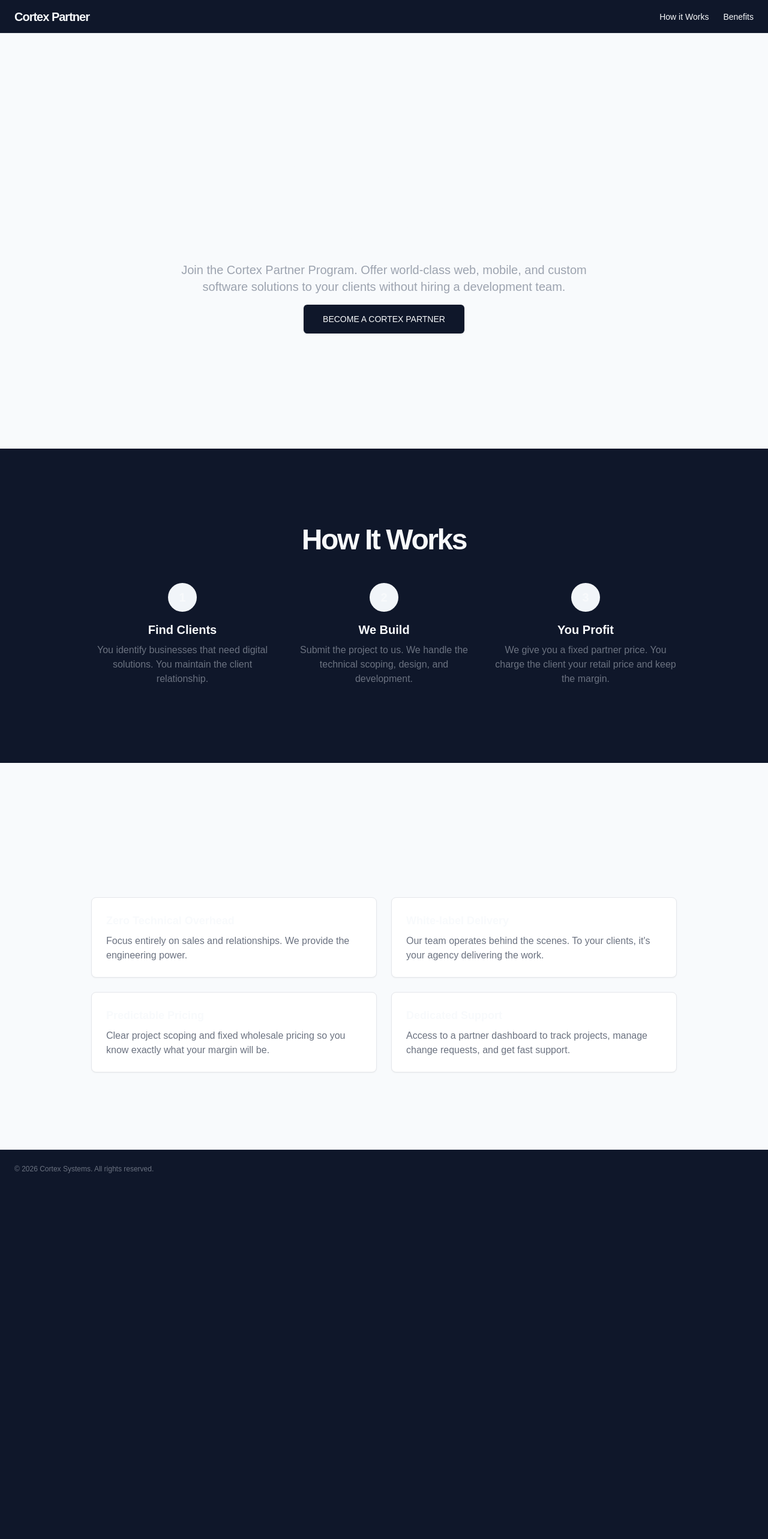
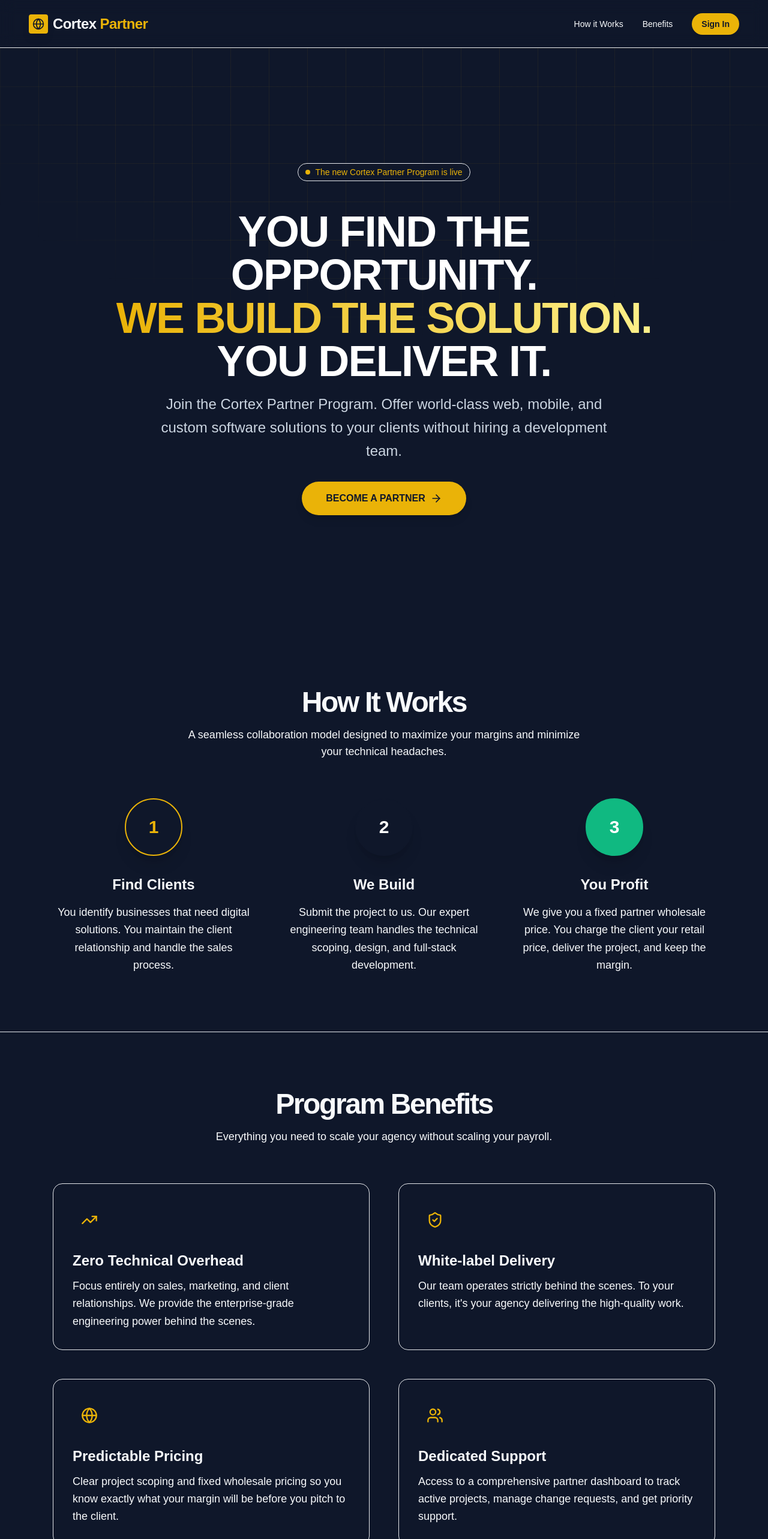
Before and after one commit to g-softtech/cortex-partner, a Next.js app: page / in a window 1280 px wide. Shown: the top 2566 px of the page at 60% size. Before the commit the page ends 1981 px from the top, so only its background shows below. Built offline with nearby package versions, Linux system fonts and the light colour scheme.

Commit message:
style: overhaul landing page design with dark mode and brand colors

```diff
--- a/src/app/page.tsx
+++ b/src/app/page.tsx
@@ -1,42 +1,65 @@
 import Link from "next/link";
+import { ArrowRight, Globe, ShieldCheck, TrendingUp, Users } from "lucide-react";
 
 export default function LandingPage() {
   return (
     <div className="flex flex-col min-h-screen">
       {/* Navigation */}
-      <header className="px-4 lg:px-6 h-14 flex items-center border-b">
-        <Link className="flex items-center justify-center" href="/">
-          <span className="font-bold text-xl tracking-tighter">Cortex Partner</span>
+      <header className="px-6 lg:px-12 h-20 flex items-center border-b border-border bg-background/80 backdrop-blur-md sticky top-0 z-50 transition-colors">
+        <Link className="flex items-center justify-center gap-2" href="/">
+          <div className="w-8 h-8 rounded bg-brand-gold flex items-center justify-center shadow-lg shadow-brand-gold/20">
+            <Globe className="w-5 h-5 text-brand-navy" />
+          </div>
+          <span className="font-bold text-2xl tracking-tight text-foreground">
+            Cortex <span className="text-brand-gold">Partner</span>
+          </span>
         </Link>
-        <nav className="ml-auto flex gap-4 sm:gap-6">
-          <Link className="text-sm font-medium hover:underline underline-offset-4" href="#how-it-works">
+        <nav className="ml-auto flex gap-6 sm:gap-8 items-center">
+          <Link className="text-sm font-medium text-muted-foreground hover:text-foreground transition-colors" href="#how-it-works">
             How it Works
           </Link>
-          <Link className="text-sm font-medium hover:underline underline-offset-4" href="#benefits">
+          <Link className="text-sm font-medium text-muted-foreground hover:text-foreground transition-colors" href="#benefits">
             Benefits
+          </Link>
+          <Link
+            className="text-sm font-bold text-brand-navy bg-brand-gold px-4 py-2 rounded-full hover:bg-yellow-400 transition-colors shadow-md"
+            href="/login"
+          >
+            Sign In
           </Link>
         </nav>
       </header>
 
-      {/* Hero Section */}
-      <main className="flex-1">
-        <section className="w-full py-12 md:py-24 lg:py-32 xl:py-48 bg-slate-50">
-          <div className="container px-4 md:px-6 max-w-5xl mx-auto">
-            <div className="flex flex-col items-center space-y-4 text-center">
-              <div className="space-y-2">
-                <h1 className="text-3xl font-bold tracking-tighter sm:text-4xl md:text-5xl lg:text-6xl/none">
-                  YOU FIND THE OPPORTUNITY.<br/>WE BUILD THE SOLUTION.<br/>YOU DELIVER IT.
+      <main className="flex-1 flex flex-col">
+        {/* Hero Section */}
+        <section className="relative w-full py-20 md:py-32 lg:py-48 overflow-hidden bg-brand-navy">
+          <div className="absolute inset-0 bg-[linear-gradient(to_right,#eab30810_1px,transparent_1px),linear-gradient(to_bottom,#eab30810_1px,transparent_1px)] bg-[size:4rem_4rem] [mask-image:radial-gradient(ellipse_60%_50%_at_50%_0%,#000_70%,transparent_100%)]"></div>
+          <div className="container relative px-4 md:px-6 max-w-6xl mx-auto z-10">
+            <div className="flex flex-col items-center space-y-8 text-center">
+              <div className="inline-flex items-center rounded-full border border-brand-gold/30 bg-brand-gold/10 px-3 py-1 text-sm font-medium text-brand-gold mb-4 backdrop-blur-sm">
+                <span className="flex h-2 w-2 rounded-full bg-brand-gold mr-2 animate-pulse"></span>
+                The new Cortex Partner Program is live
+              </div>
+              <div className="space-y-4">
+                <h1 className="text-4xl font-extrabold tracking-tight sm:text-5xl md:text-6xl lg:text-7xl/none text-white max-w-4xl mx-auto">
+                  YOU FIND THE OPPORTUNITY.<br />
+                  <span className="text-transparent bg-clip-text bg-gradient-to-r from-brand-gold to-yellow-200">
+                    WE BUILD THE SOLUTION.
+                  </span>
+                  <br />
+                  YOU DELIVER IT.
                 </h1>
-                <p className="mx-auto max-w-[700px] text-gray-500 md:text-xl dark:text-gray-400 mt-4">
+                <p className="mx-auto max-w-[750px] text-slate-300 md:text-xl/relaxed lg:text-2xl/relaxed font-medium mt-6">
                   Join the Cortex Partner Program. Offer world-class web, mobile, and custom software solutions to your clients without hiring a development team.
                 </p>
               </div>
-              <div className="space-x-4 mt-6">
+              <div className="flex flex-col sm:flex-row gap-4 mt-8">
                 <Link
                   href="/apply"
-                  className="inline-flex h-12 items-center justify-center rounded-md bg-slate-900 px-8 text-sm font-medium text-slate-50 shadow transition-colors hover:bg-slate-900/90 focus-visible:outline-none focus-visible:ring-1 focus-visible:ring-slate-950 disabled:pointer-events-none disabled:opacity-50"
+                  className="inline-flex h-14 items-center justify-center rounded-full bg-brand-gold px-10 text-base font-bold text-brand-navy shadow-lg shadow-brand-gold/25 transition-all hover:scale-105 hover:bg-yellow-400 focus-visible:outline-none focus-visible:ring-2 focus-visible:ring-brand-gold"
                 >
-                  BECOME A CORTEX PARTNER
+                  BECOME A PARTNER
+                  <ArrowRight className="ml-2 w-5 h-5" />
                 </Link>
               </div>
             </div>
@@ -44,49 +67,81 @@ export default function LandingPage() {
         </section>
 
         {/* How it Works Section */}
-        <section id="how-it-works" className="w-full py-12 md:py-24 lg:py-32">
-          <div className="container px-4 md:px-6 max-w-5xl mx-auto">
-            <h2 className="text-3xl font-bold tracking-tighter sm:text-5xl text-center mb-12">How It Works</h2>
-            <div className="grid gap-8 lg:grid-cols-3">
-              <div className="flex flex-col items-center text-center space-y-2">
-                <div className="flex h-12 w-12 items-center justify-center rounded-full bg-slate-100 font-bold text-xl mb-2">1</div>
-                <h3 className="text-xl font-bold">Find Clients</h3>
-                <p className="text-gray-500">You identify businesses that need digital solutions. You maintain the client relationship.</p>
+        <section id="how-it-works" className="w-full py-24 bg-background">
+          <div className="container px-4 md:px-6 max-w-6xl mx-auto">
+            <div className="text-center mb-16">
+              <h2 className="text-3xl font-bold tracking-tighter sm:text-4xl md:text-5xl text-foreground">How It Works</h2>
+              <p className="mt-4 text-muted-foreground md:text-lg max-w-2xl mx-auto">A seamless collaboration model designed to maximize your margins and minimize your technical headaches.</p>
+            </div>
+
+            <div className="grid gap-12 lg:grid-cols-3 relative">
+              {/* Connecting line for desktop */}
+              <div className="hidden lg:block absolute top-12 left-[15%] right-[15%] h-0.5 bg-border -z-10"></div>
+
+              <div className="flex flex-col items-center text-center space-y-4 relative bg-background">
+                <div className="flex h-24 w-24 items-center justify-center rounded-full bg-card border-2 border-brand-gold shadow-xl text-brand-gold font-black text-3xl mb-4">1</div>
+                <h3 className="text-2xl font-bold text-foreground">Find Clients</h3>
+                <p className="text-muted-foreground text-lg leading-relaxed">You identify businesses that need digital solutions. You maintain the client relationship and handle the sales process.</p>
               </div>
-              <div className="flex flex-col items-center text-center space-y-2">
-                <div className="flex h-12 w-12 items-center justify-center rounded-full bg-slate-100 font-bold text-xl mb-2">2</div>
-                <h3 className="text-xl font-bold">We Build</h3>
-                <p className="text-gray-500">Submit the project to us. We handle the technical scoping, design, and development.</p>
+
+              <div className="flex flex-col items-center text-center space-y-4 relative bg-background">
+                <div className="flex h-24 w-24 items-center justify-center rounded-full bg-brand-navy border-2 border-brand-navy shadow-xl text-white font-black text-3xl mb-4">2</div>
+                <h3 className="text-2xl font-bold text-foreground">We Build</h3>
+                <p className="text-muted-foreground text-lg leading-relaxed">Submit the project to us. Our expert engineering team handles the technical scoping, design, and full-stack development.</p>
               </div>
-              <div className="flex flex-col items-center text-center space-y-2">
-                <div className="flex h-12 w-12 items-center justify-center rounded-full bg-slate-100 font-bold text-xl mb-2">3</div>
-                <h3 className="text-xl font-bold">You Profit</h3>
-                <p className="text-gray-500">We give you a fixed partner price. You charge the client your retail price and keep the margin.</p>
+
+              <div className="flex flex-col items-center text-center space-y-4 relative bg-background">
+                <div className="flex h-24 w-24 items-center justify-center rounded-full bg-brand-emerald border-2 border-brand-emerald shadow-xl text-white font-black text-3xl mb-4">3</div>
+                <h3 className="text-2xl font-bold text-foreground">You Profit</h3>
+                <p className="text-muted-foreground text-lg leading-relaxed">We give you a fixed partner wholesale price. You charge the client your retail price, deliver the project, and keep the margin.</p>
               </div>
             </div>
           </div>
         </section>
 
         {/* Benefits Section */}
-        <section id="benefits" className="w-full py-12 md:py-24 lg:py-32 bg-slate-50">
-          <div className="container px-4 md:px-6 max-w-5xl mx-auto">
-            <h2 className="text-3xl font-bold tracking-tighter sm:text-5xl text-center mb-12">Program Benefits</h2>
-            <div className="grid gap-6 lg:grid-cols-2">
-              <div className="p-6 bg-white rounded-lg shadow-sm border">
-                <h3 className="text-lg font-bold mb-2">Zero Technical Overhead</h3>
-                <p className="text-gray-500">Focus entirely on sales and relationships. We provide the engineering power.</p>
+        <section id="benefits" className="w-full py-24 bg-card border-y border-border relative overflow-hidden">
+          {/* Decorative background element */}
+          <div className="absolute top-0 right-0 -mr-32 -mt-32 w-96 h-96 rounded-full bg-brand-gold/5 blur-3xl"></div>
+          <div className="absolute bottom-0 left-0 -ml-32 -mb-32 w-96 h-96 rounded-full bg-brand-emerald/5 blur-3xl"></div>
+
+          <div className="container px-4 md:px-6 max-w-6xl mx-auto relative z-10">
+            <div className="text-center mb-16">
+              <h2 className="text-3xl font-bold tracking-tighter sm:text-4xl md:text-5xl text-foreground">Program Benefits</h2>
+              <p className="mt-4 text-muted-foreground md:text-lg max-w-2xl mx-auto">Everything you need to scale your agency without scaling your payroll.</p>
+            </div>
+
+            <div className="grid gap-8 md:grid-cols-2 lg:gap-12">
+              <div className="group p-8 bg-background rounded-2xl shadow-sm border border-border hover:border-brand-gold/50 hover:shadow-lg transition-all duration-300">
+                <div className="w-14 h-14 bg-brand-navy/5 dark:bg-brand-navy/20 rounded-xl flex items-center justify-center mb-6 group-hover:scale-110 transition-transform">
+                  <TrendingUp className="w-7 h-7 text-brand-gold" />
+                </div>
+                <h3 className="text-2xl font-bold mb-3 text-foreground">Zero Technical Overhead</h3>
+                <p className="text-muted-foreground text-lg leading-relaxed">Focus entirely on sales, marketing, and client relationships. We provide the enterprise-grade engineering power behind the scenes.</p>
               </div>
-              <div className="p-6 bg-white rounded-lg shadow-sm border">
-                <h3 className="text-lg font-bold mb-2">White-label Delivery</h3>
-                <p className="text-gray-500">Our team operates behind the scenes. To your clients, it&apos;s your agency delivering the work.</p>
+
+              <div className="group p-8 bg-background rounded-2xl shadow-sm border border-border hover:border-brand-gold/50 hover:shadow-lg transition-all duration-300">
+                <div className="w-14 h-14 bg-brand-navy/5 dark:bg-brand-navy/20 rounded-xl flex items-center justify-center mb-6 group-hover:scale-110 transition-transform">
+                  <ShieldCheck className="w-7 h-7 text-brand-gold" />
+                </div>
+                <h3 className="text-2xl font-bold mb-3 text-foreground">White-label Delivery</h3>
+                <p className="text-muted-foreground text-lg leading-relaxed">Our team operates strictly behind the scenes. To your clients, it&apos;s your agency delivering the high-quality work.</p>
               </div>
-              <div className="p-6 bg-white rounded-lg shadow-sm border">
-                <h3 className="text-lg font-bold mb-2">Predictable Pricing</h3>
-                <p className="text-gray-500">Clear project scoping and fixed wholesale pricing so you know exactly what your margin will be.</p>
+
+              <div className="group p-8 bg-background rounded-2xl shadow-sm border border-border hover:border-brand-gold/50 hover:shadow-lg transition-all duration-300">
+                <div className="w-14 h-14 bg-brand-navy/5 dark:bg-brand-navy/20 rounded-xl flex items-center justify-center mb-6 group-hover:scale-110 transition-transform">
+                  <Globe className="w-7 h-7 text-brand-gold" />
+                </div>
+                <h3 className="text-2xl font-bold mb-3 text-foreground">Predictable Pricing</h3>
+                <p className="text-muted-foreground text-lg leading-relaxed">Clear project scoping and fixed wholesale pricing so you know exactly what your margin will be before you pitch to the client.</p>
               </div>
-              <div className="p-6 bg-white rounded-lg shadow-sm border">
-                <h3 className="text-lg font-bold mb-2">Dedicated Support</h3>
-                <p className="text-gray-500">Access to a partner dashboard to track projects, manage change requests, and get fast support.</p>
+
+              <div className="group p-8 bg-background rounded-2xl shadow-sm border border-border hover:border-brand-gold/50 hover:shadow-lg transition-all duration-300">
+                <div className="w-14 h-14 bg-brand-navy/5 dark:bg-brand-navy/20 rounded-xl flex items-center justify-center mb-6 group-hover:scale-110 transition-transform">
+                  <Users className="w-7 h-7 text-brand-gold" />
+                </div>
+                <h3 className="text-2xl font-bold mb-3 text-foreground">Dedicated Support</h3>
+                <p className="text-muted-foreground text-lg leading-relaxed">Access to a comprehensive partner dashboard to track active projects, manage change requests, and get priority support.</p>
               </div>
             </div>
           </div>
@@ -94,8 +149,14 @@ export default function LandingPage() {
       </main>
 
       {/* Footer */}
-      <footer className="py-6 w-full shrink-0 border-t flex flex-col sm:flex-row items-center px-4 md:px-6">
-        <p className="text-xs text-gray-500">© 2026 Cortex Systems. All rights reserved.</p>
+      <footer className="py-10 bg-background w-full shrink-0 border-t border-border">
+        <div className="container max-w-6xl mx-auto px-4 md:px-6 flex flex-col md:flex-row justify-between items-center gap-4">
+          <div className="flex items-center gap-2">
+            <Globe className="w-5 h-5 text-brand-gold" />
+            <span className="font-bold text-lg text-foreground">Cortex Partner</span>
+          </div>
+          <p className="text-sm text-muted-foreground">© 2026 Cortex Systems. All rights reserved.</p>
+        </div>
       </footer>
     </div>
   );
```
